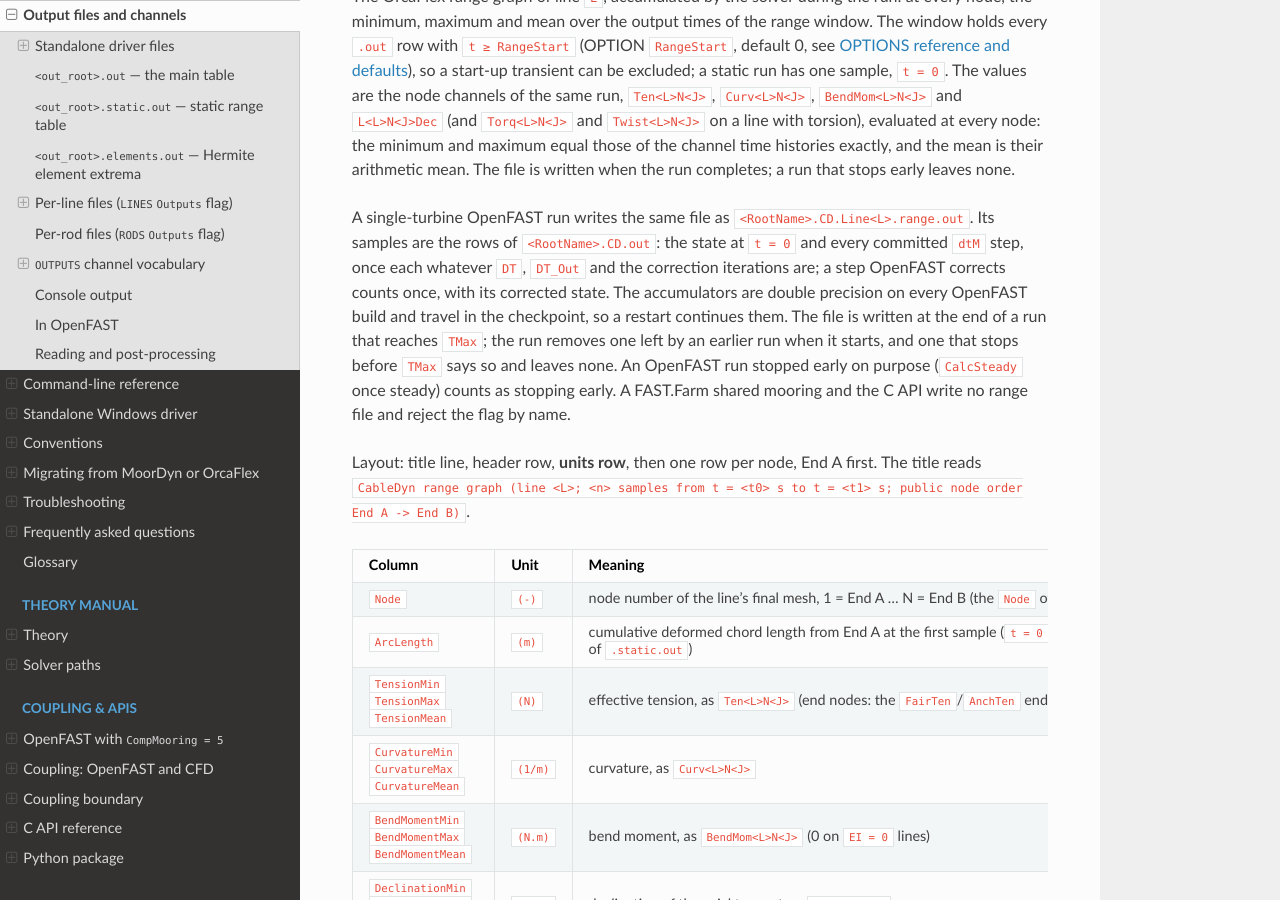
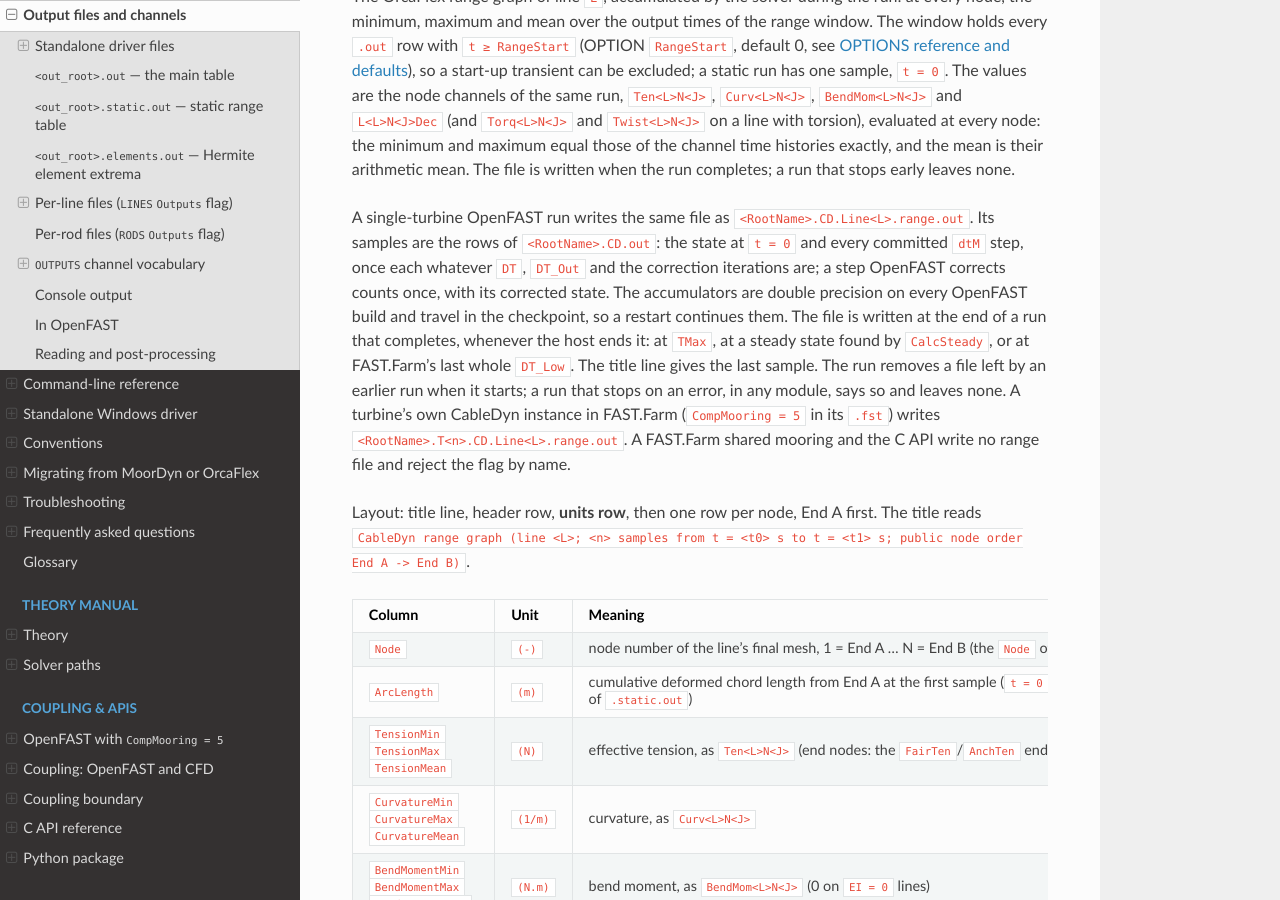
Before and after one commit to SMI-Lab-Inha/CableDyn, a Sphinx documentation site: the page built from doc/outputs.rst, in a window 1280 px wide and 900 px high, scrolled down 6333 px. Built offline with Sphinx 7.4.7 and the Read the Docs theme 3.1.0, drawn with Linux system fonts in a browser that asks for light colours.

Commit message:
fix(openfast): write the range graphs when the host says the run completed
CD_End took a run that had reached TMax for a completed one. FAST.Farm ends
its turbines at the last whole DT_Low, so a per-turbine instance with a TMax
off that grid completed normally and wrote no range file; a run that
CalcSteady stopped early did the same; and an abort in another module after
CableDyn's last commit was written as if complete.

The hosts now say it: ExitThisProgram_T sets CD%m%HostComplete after a run
without an error, and FAST.Farm, which ends its turbines the same way on an
abort, sets it after its last step (patches 0014 and 0023). CD_End writes on
that signal alone. A process that only restored a checkpoint and stepped
nothing (-VTKLin) leaves the file as it is.

Signed-off-by: Jae Hoon Seo <jaehoon.seo@inha.ac.kr>

```diff
--- a/doc/openfast.rst
+++ b/doc/openfast.rst
@@ -278,7 +278,7 @@ channels ``AnchFz<L>``, ``AnchFH<L>`` and ``TDP<L>Grd``) and units are in :doc:`
    * - ``<RootName>.CD.Line<L>.range.out``
      - CableDyn-owned, for a line with the ``LINES`` ``Outputs`` flag ``r``: the range graph, the
        minimum, maximum and mean at every node over the committed steps from ``RangeStart``,
-       written when the run reaches ``TMax`` (:doc:`outputs`)
+       written at the end of a run that completes (:doc:`outputs`)
    * - ``<RootName>.CD.rst.dat``
      - temporary CableDyn-owned copy of the deck, written in the ``MooringFile`` folder only
        when a run restarts from a checkpoint (see *Lifecycle features*), and removed after use
--- a/doc/outputs.rst
+++ b/doc/outputs.rst
@@ -389,10 +389,12 @@ samples are the rows of ``<RootName>.CD.out``: the state at ``t = 0`` and every
 step, once each whatever ``DT``, ``DT_Out`` and the correction iterations are; a step OpenFAST
 corrects counts once, with its corrected state. The accumulators are double precision on every
 OpenFAST build and travel in the checkpoint, so a restart continues them. The file is written at
-the end of a run that reaches ``TMax``; the run removes one left by an earlier run when it starts,
-and one that stops before ``TMax`` says so and leaves none. An OpenFAST run stopped early on
-purpose (``CalcSteady`` once steady) counts as stopping early. A FAST.Farm shared mooring and the
-C API write no range file and reject the flag by name.
+the end of a run that completes, whenever the host ends it: at ``TMax``, at a steady state found
+by ``CalcSteady``, or at FAST.Farm's last whole ``DT_Low``. The title line gives the last sample.
+The run removes a file left by an earlier run when it starts; a run that stops on an error, in any
+module, says so and leaves none. A turbine's own CableDyn instance in FAST.Farm (``CompMooring = 5``
+in its ``.fst``) writes ``<RootName>.T<n>.CD.Line<L>.range.out``. A FAST.Farm shared mooring and
+the C API write no range file and reject the flag by name.
 
 Layout: title line, header row, **units row**, then one row per node, End A first. The title reads
 ``CableDyn range graph (line <L>; <n> samples from t = <t0> s to t = <t1> s; public node order
```
Also changed, not shown: 7 other files.
